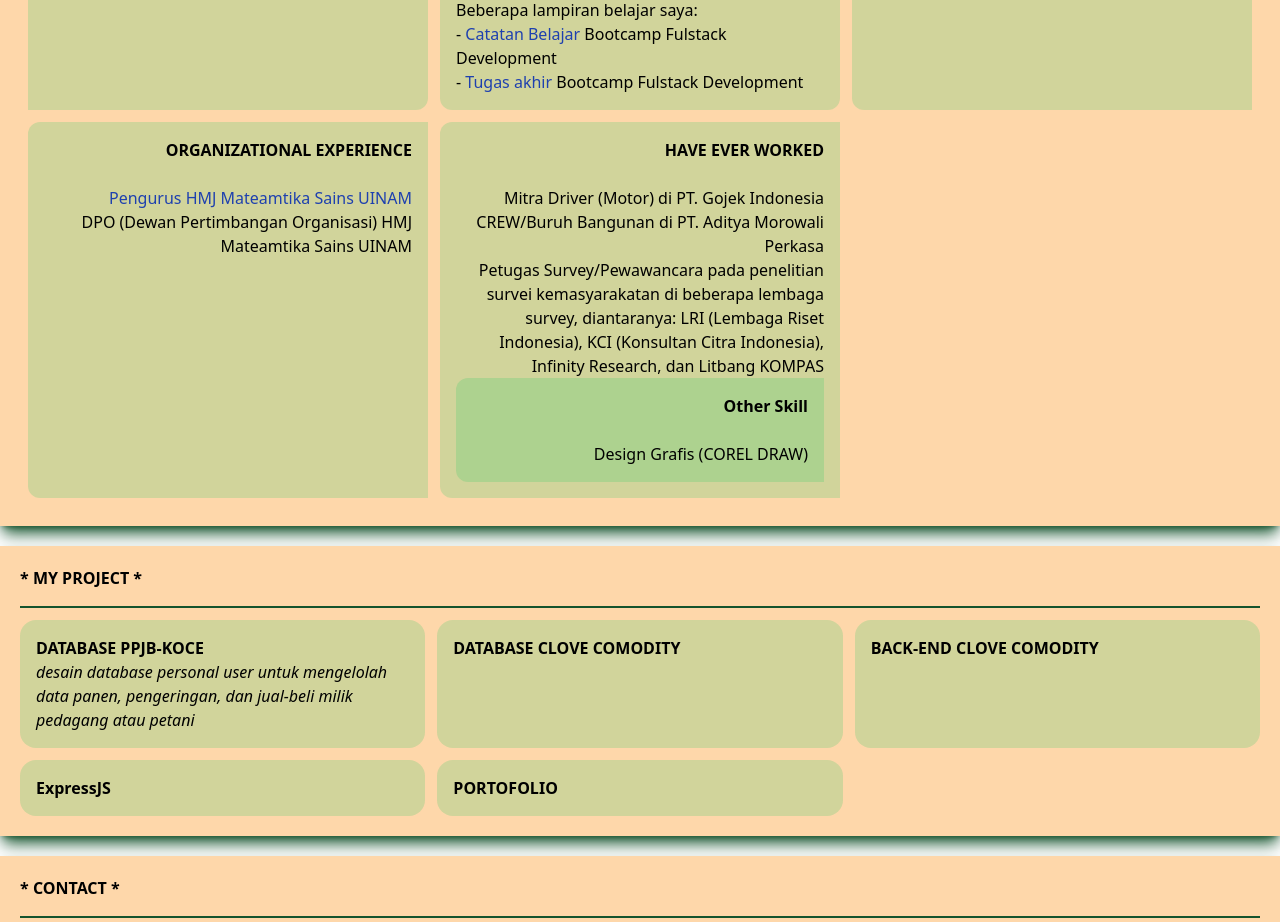
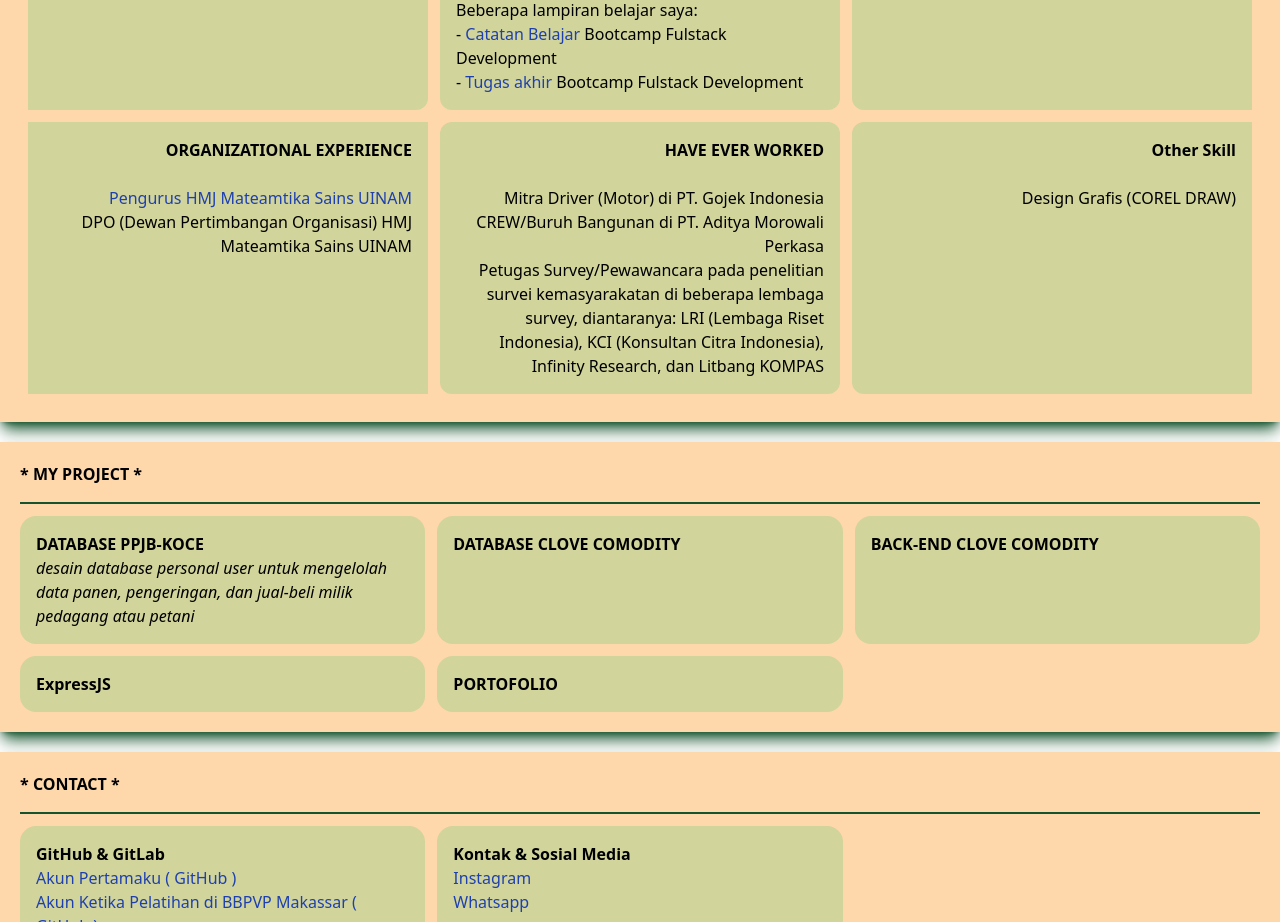
Before and after one commit to Herianto-S-Mat/portofilio-tailwind, a website: page public/index.html in a window 1280 px wide. Shown: the part 1000-1922 px from the top of the page. Drawn offline with Linux system fonts and the light colour scheme.

Commit message:
Update introduce.html

```diff
--- a/public/section/introduce.html
+++ b/public/section/introduce.html
@@ -69,24 +69,24 @@
       saya tidak tahu kemana takdir akan membawa saya, tapi akan saya dedikasikan usaha untuk melakukan yang hal-hal terbaik di setiap kesempatan.
       saya siap untuk:
   </div>
-  <div class="p-4 text-right bg-green-500 bg-opacity-20 rounded-l-xl">
+  <div class="p-4 text-right bg-green-500 bg-opacity-20 rounded-R-xl">
     <h2 class="font-semibold">ORGANIZATIONAL EXPERIENCE</h2><br>
     <ul class="p-3">
       <li><a href="https://www.instagram.com/hmj_mtksains/" class="text-blue-800 hover:text-blue-400">Pengurus HMJ Mateamtika Sains UINAM</a></li>
       <li>DPO (Dewan Pertimbangan Organisasi) HMJ Mateamtika Sains UINAM</li>
     </ul>
   </div>
-  <div class="p-4 text-right bg-green-500 bg-opacity-20 rounded-l-xl">
+  <div class="p-4 text-right bg-green-500 bg-opacity-20 rounded-xl">
     <h2 class="font-semibold">HAVE EVER WORKED</h2><br>
     <ul class="p-3">
       <li><a href="">Mitra Driver (Motor) di PT. Gojek Indonesia</a></li>
       <li>CREW/Buruh Bangunan di PT. Aditya Morowali Perkasa</li>
       <li>Petugas Survey/Pewawancara pada penelitian survei kemasyarakatan di beberapa lembaga survey, diantaranya: LRI (Lembaga Riset Indonesia), KCI (Konsultan Citra Indonesia), Infinity Research, dan Litbang KOMPAS</li>
     </ul>
+  </div>
     <div class="p-4 text-right bg-green-500 bg-opacity-20 rounded-l-xl">
     <h2 class="font-semibold">Other Skill</h2><br>
     <ul class="p-3">
       <li>Design Grafis (COREL DRAW)</a></li>
     </ul>
   </div>
-</div>
```
